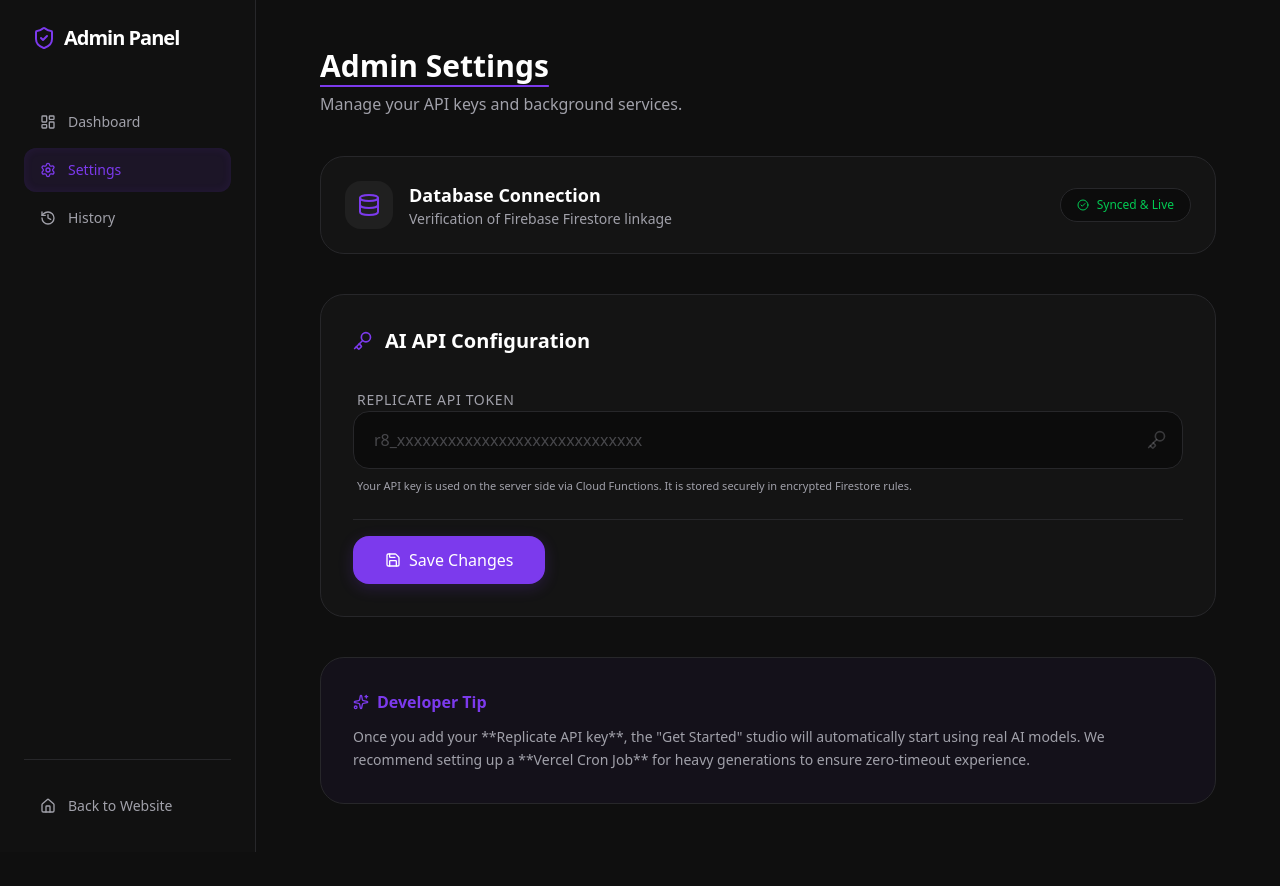
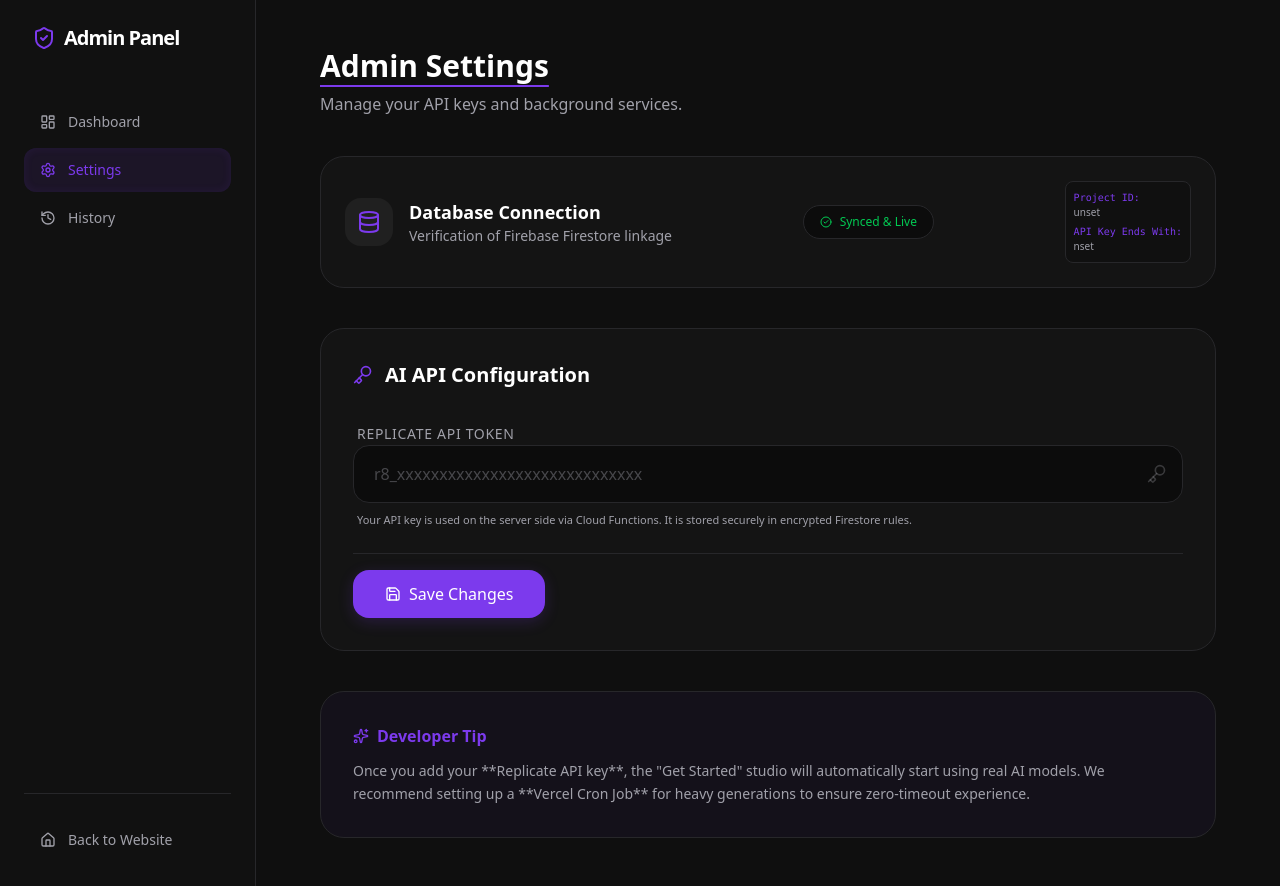
Before and after one commit to ahmd2030/YAFA-AI, a Next.js app: page /admin/settings in a window 1280 px wide. Before the commit the page ends 852 px from the top, so only its background shows below. Built offline with nearby package versions, Linux system fonts and the light colour scheme; no server answers; the database is empty.

Commit message:
feat(settings): add debug information box to verify firebase configuration variables

```diff
--- a/src/app/admin/settings/page.tsx
+++ b/src/app/admin/settings/page.tsx
@@ -99,7 +99,7 @@ export default function SettingsPage() {
           </div>
         </div>
 
-        <div className="flex items-center gap-2 px-4 py-2 rounded-full bg-black/40 border border-white/5">
+        <div className="flex items-center gap-2 px-4 py-2 rounded-full bg-black/40 border border-white/5 mx-4">
           {dbStatus === "connecting" && (
             <>
               <RefreshCw className="w-3 h-3 text-yellow-500 animate-spin" />
@@ -118,6 +118,13 @@ export default function SettingsPage() {
               <span className="text-xs text-red-500 font-medium">Connect Failed</span>
             </>
           )}
+        </div>
+
+        <div className="text-[10px] text-muted flex flex-col items-start bg-black/20 p-2 rounded-lg border border-white/5">
+          <span className="font-mono text-primary">Project ID:</span>
+          <span>{process.env.NEXT_PUBLIC_FIREBASE_PROJECT_ID || "MISSING!"}</span>
+          <span className="font-mono text-primary mt-1">API Key Ends With:</span>
+          <span>{process.env.NEXT_PUBLIC_FIREBASE_API_KEY?.slice(-4) || "MISSING!"}</span>
         </div>
       </section>
 
```
